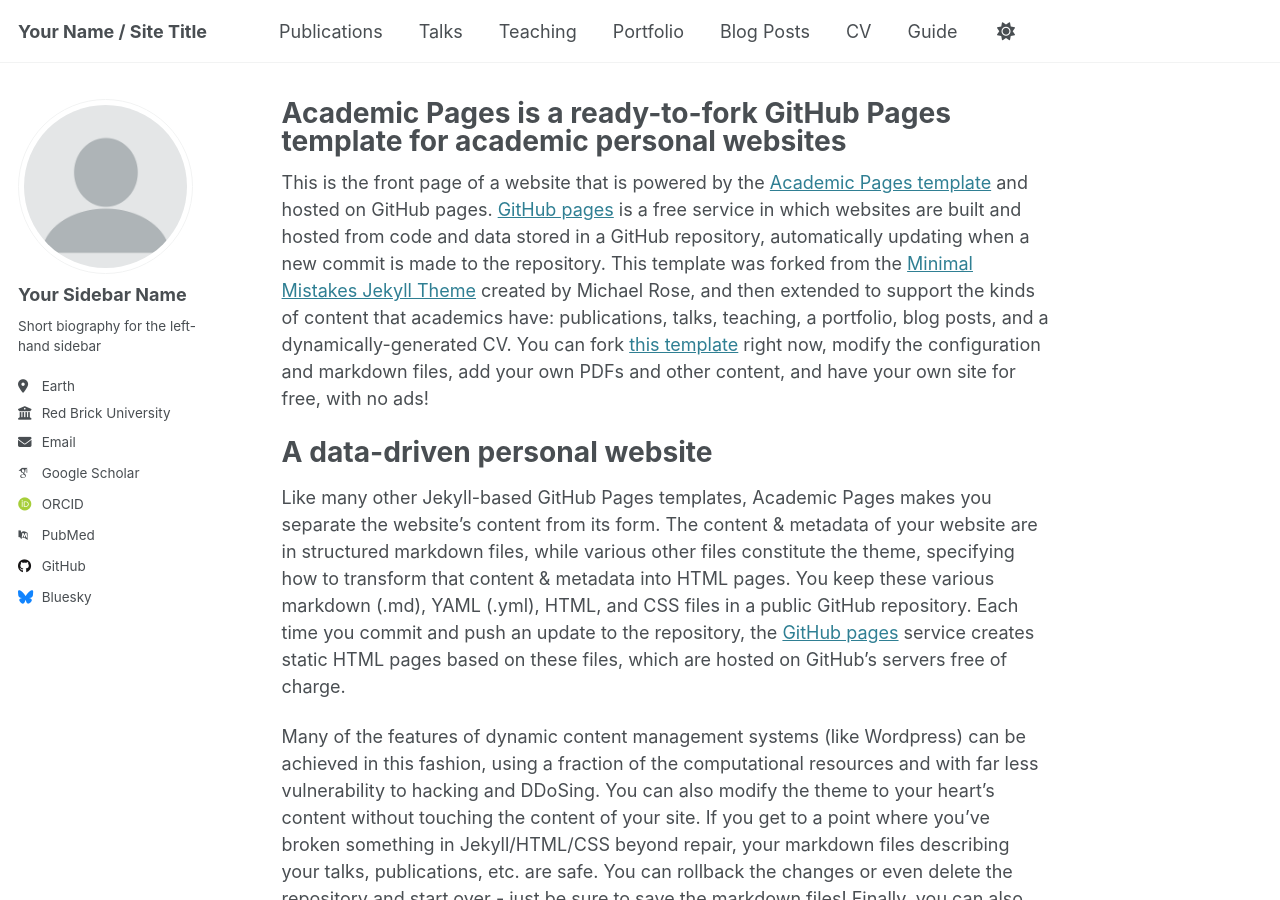
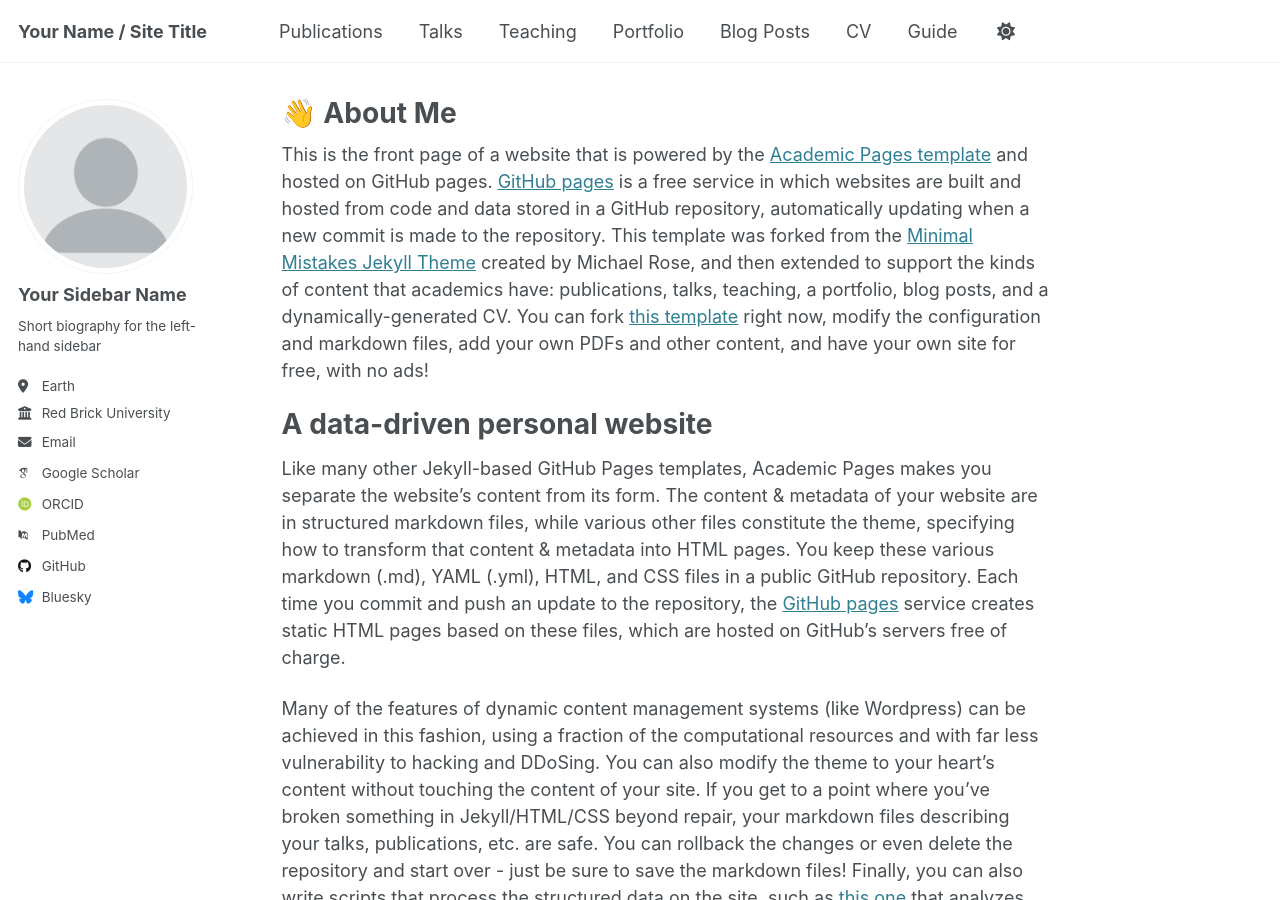
Before and after one commit to TianheL/TianheL.github.io, a Jekyll site: the page built from _pages/about.md, in a window 1280 px wide and 900 px high. Built offline with Jekyll 4.4.1, drawn with Linux system fonts in a browser that asks for light colours; some web fonts are replaced.

Commit message:
Update about.md

```diff
--- a/_pages/about.md
+++ b/_pages/about.md
@@ -1,6 +1,6 @@
 ---
 permalink: /
-title: "Academic Pages is a ready-to-fork GitHub Pages template for academic personal websites"
+title: 👋 About Me
 author_profile: true
 redirect_from:
   - /about/
```
